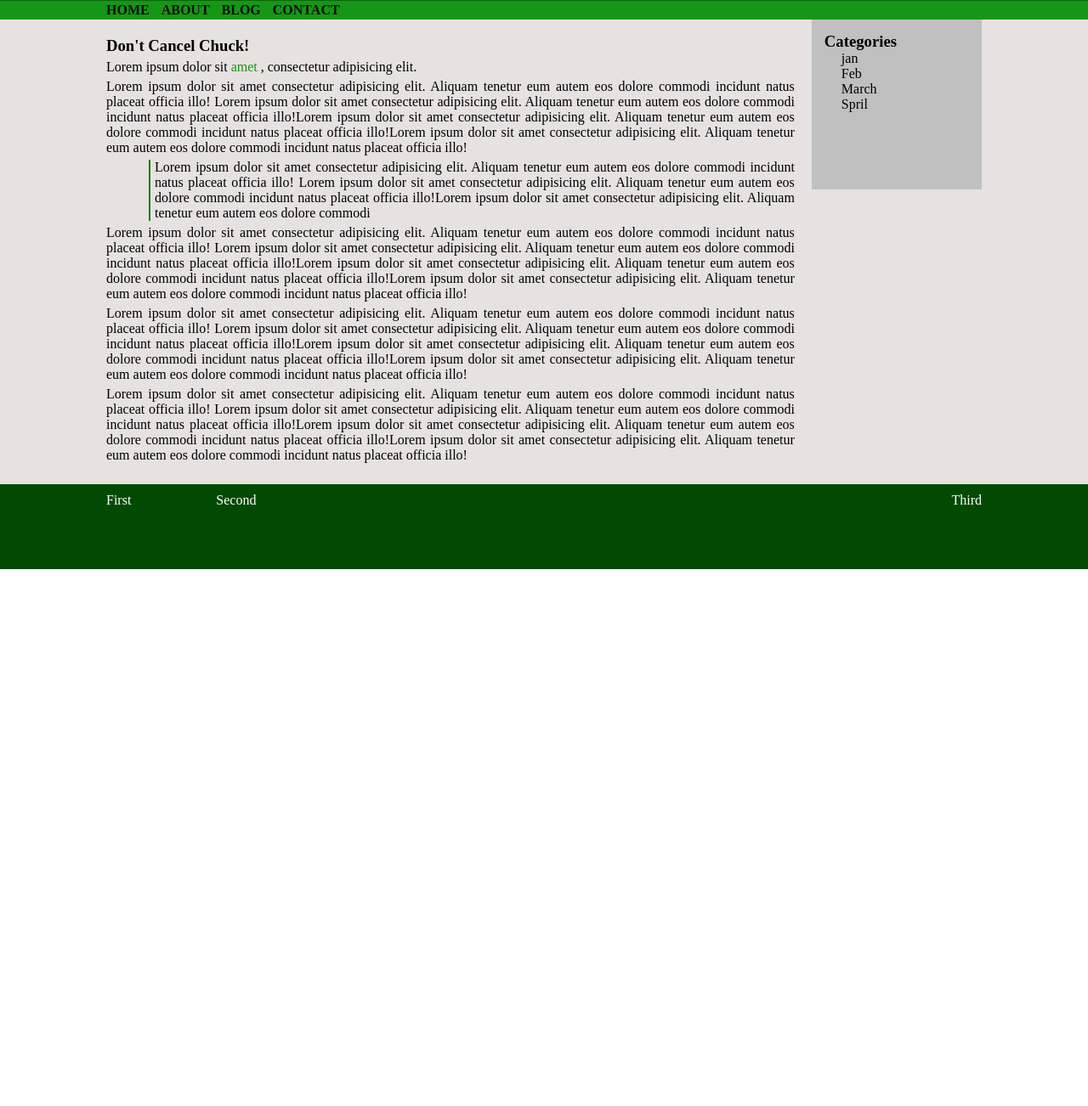
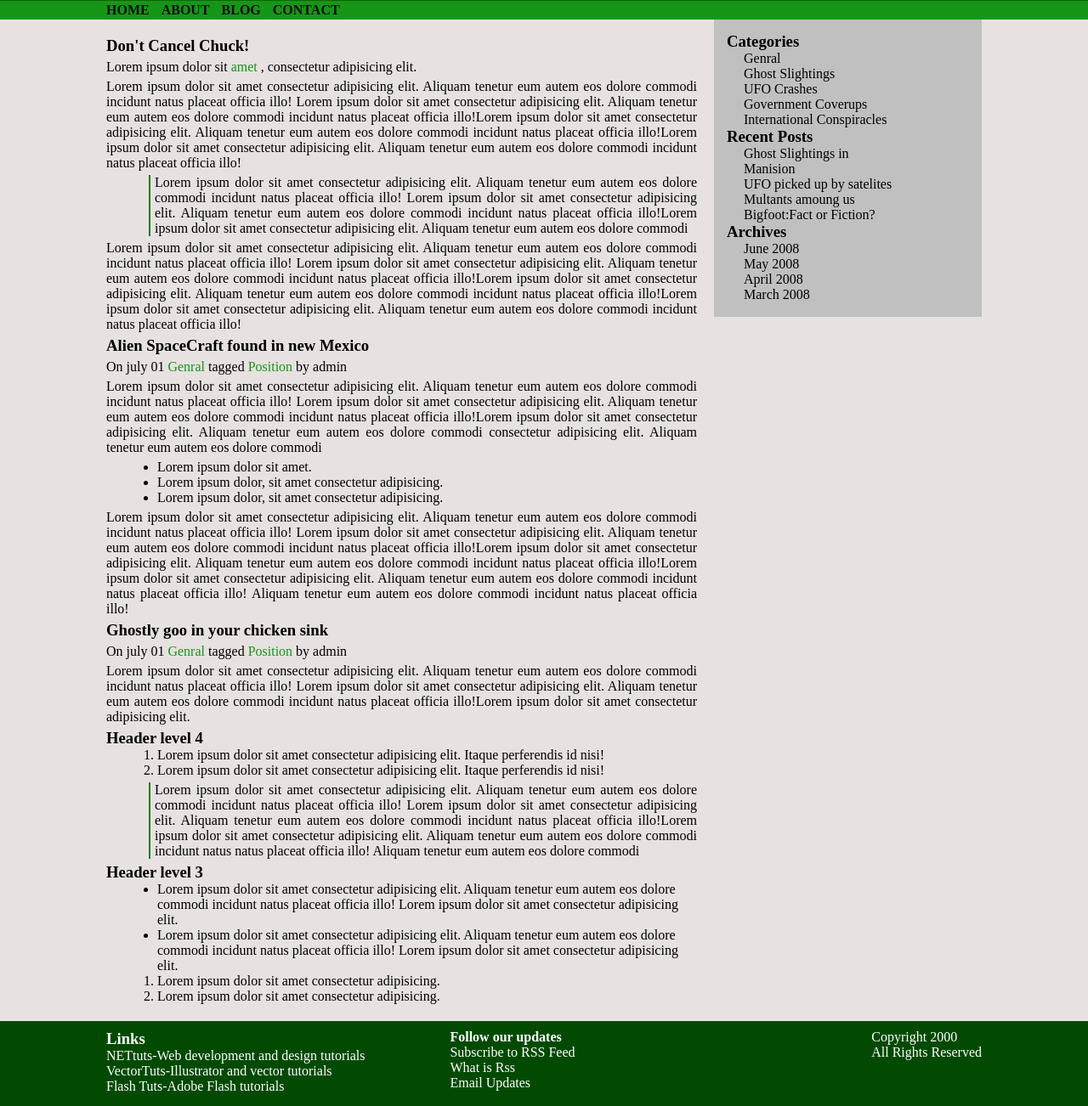
Before and after one commit to ritikaraikwar-dev/weblayout2, a plain HTML site: page index.html in a window 1280 px wide. Shown: the part 117-1419 px from the top of the page at 85% size. Before the commit the page ends 800 px from the top, so only its background shows below. Drawn offline with Linux system fonts and the light colour scheme.

Commit message:
weblayout2

```diff
--- a/assets/css/style.css
+++ b/assets/css/style.css
@@ -26,7 +26,7 @@
  }
  .top-head  a{
      color: #fff;
-     text-decoration: none;
+
  }
 /* Top head section start */
 
@@ -87,11 +87,20 @@ nav ul li a {
 aside{
     background: silver;
     padding: 15px 100px 50px 15px;
-    height: 200px;
+    height: 350px;
 }
 aside ul li{
     list-style: none;
     padding-left: 20px;
+    width: 200px;
+}
+
+article ul {
+    padding-left: 60px;
+}
+
+article ol {
+    padding-left: 60px;
 }
 /* main section end */
 
@@ -117,3 +126,47 @@ footer .third{
 
 }
 /* footer section end */
+
+/* Media Queries Start */
+@media screen and (max-width:991) {
+
+    .top-head, footer{
+        height: auto;
+        padding: 0px;
+    }
+    .top-head ul li{
+        display: block;
+    }
+    header{
+        padding: 0px 0px 0px 10px;
+    }
+    .main{
+
+        padding: 0px  ;
+   }
+   @media screen and (max-width:767){
+       .main article, .main aside{
+        float: none;
+        width: 100%;
+        padding: 0px;
+       }
+       footer .first, footer .second footer .third{
+        float: none;
+        width: 100%;
+        text-align: center;
+       }
+   }
+
+    @media screen and (max-width:586) {
+
+        header{
+            line-height: none;
+        }
+        header h1{
+            display: block;
+        }
+
+    }
+
+}
+/* Media Queries end */
--- a/index.html
+++ b/index.html
@@ -59,31 +59,98 @@
             <p>
                 Lorem ipsum dolor sit amet consectetur adipisicing elit. Aliquam tenetur eum autem eos dolore commodi incidunt natus placeat officia illo! Lorem ipsum dolor sit amet consectetur adipisicing elit. Aliquam tenetur eum autem eos dolore commodi incidunt natus placeat officia illo!Lorem ipsum dolor sit amet consectetur adipisicing elit. Aliquam tenetur eum autem eos dolore commodi incidunt natus placeat officia illo!Lorem ipsum dolor sit amet consectetur adipisicing elit. Aliquam tenetur eum autem eos dolore commodi incidunt natus placeat officia illo!
             </p>
-            <p>
-                Lorem ipsum dolor sit amet consectetur adipisicing elit. Aliquam tenetur eum autem eos dolore commodi incidunt natus placeat officia illo! Lorem ipsum dolor sit amet consectetur adipisicing elit. Aliquam tenetur eum autem eos dolore commodi incidunt natus placeat officia illo!Lorem ipsum dolor sit amet consectetur adipisicing elit. Aliquam tenetur eum autem eos dolore commodi incidunt natus placeat officia illo!Lorem ipsum dolor sit amet consectetur adipisicing elit. Aliquam tenetur eum autem eos dolore commodi incidunt natus placeat officia illo!
-            </p>
-            <p>
-                Lorem ipsum dolor sit amet consectetur adipisicing elit. Aliquam tenetur eum autem eos dolore commodi incidunt natus placeat officia illo! Lorem ipsum dolor sit amet consectetur adipisicing elit. Aliquam tenetur eum autem eos dolore commodi incidunt natus placeat officia illo!Lorem ipsum dolor sit amet consectetur adipisicing elit. Aliquam tenetur eum autem eos dolore commodi incidunt natus placeat officia illo!Lorem ipsum dolor sit amet consectetur adipisicing elit. Aliquam tenetur eum autem eos dolore commodi incidunt natus placeat officia illo!
-            </p>
+
+            <h3>Alien SpaceCraft found in new Mexico</h3>
+
+            <p>On july 01 <a href="javascript:void()">Genral</a> tagged <a href="javascript:void()">Position</a> by admin </p>
+            <p>Lorem ipsum dolor sit amet consectetur adipisicing elit. Aliquam tenetur eum autem eos dolore commodi incidunt natus placeat officia illo! Lorem ipsum dolor sit amet consectetur adipisicing elit. Aliquam tenetur eum autem eos dolore commodi incidunt natus placeat officia illo!Lorem ipsum dolor sit amet consectetur adipisicing elit. Aliquam tenetur eum autem eos dolore commodi
+            consectetur adipisicing elit. Aliquam tenetur eum autem eos dolore commodi </p>
+
+            <ul>
+            <li>Lorem ipsum dolor sit amet.</li>
+            <li>Lorem ipsum dolor, sit amet consectetur adipisicing.</li>
+            <li>Lorem ipsum dolor, sit amet consectetur adipisicing.</li>
+           </ul>
+
+           <p>
+            Lorem ipsum dolor sit amet consectetur adipisicing elit. Aliquam tenetur eum autem eos dolore commodi incidunt natus placeat officia illo! Lorem ipsum dolor sit amet consectetur adipisicing elit. Aliquam tenetur eum autem eos dolore commodi incidunt natus placeat officia illo!Lorem ipsum dolor sit amet consectetur adipisicing elit. Aliquam tenetur eum autem eos dolore commodi incidunt natus placeat officia illo!Lorem ipsum dolor sit amet consectetur adipisicing elit. Aliquam tenetur eum autem eos dolore commodi incidunt natus placeat officia illo! Aliquam tenetur eum autem eos dolore commodi incidunt natus placeat officia illo!
+           </p>
+
+           <h3>Ghostly goo in your chicken sink</h3>
+           <p>On july 01 <a href="javascript:void()">Genral</a> tagged <a href="javascript:void()">Position</a> by admin </p>
+           <p>Lorem ipsum dolor sit amet consectetur adipisicing elit. Aliquam tenetur eum autem eos dolore commodi incidunt natus placeat officia illo! Lorem ipsum dolor sit amet consectetur adipisicing elit. Aliquam tenetur eum autem eos dolore commodi incidunt natus placeat officia illo!Lorem ipsum dolor sit amet consectetur adipisicing elit.</p>
+
+           <h3>Header level 4</h3>
+
+           <ol>
+            <li>Lorem ipsum dolor sit amet consectetur adipisicing elit. Itaque perferendis id nisi!</li>
+            <li>Lorem ipsum dolor sit amet consectetur adipisicing elit. Itaque perferendis id nisi!</li>
+          </ol>
+
+          <p style="margin-left: 50px; border-left:2px solid green; padding-left:5px">Lorem ipsum dolor sit amet consectetur adipisicing elit. Aliquam tenetur eum autem eos dolore commodi incidunt natus placeat officia illo! Lorem ipsum dolor sit amet consectetur adipisicing elit. Aliquam tenetur eum autem eos dolore commodi incidunt natus placeat officia illo!Lorem ipsum dolor sit amet consectetur adipisicing elit. Aliquam tenetur eum autem eos dolore commodi incidunt natus  natus placeat officia illo! Aliquam tenetur eum autem eos dolore commodi  </p>
+
+          <h3>Header level 3</h3>
+           <ul>
+            <li>Lorem ipsum dolor sit amet consectetur adipisicing elit. Aliquam tenetur eum autem eos dolore commodi incidunt natus placeat officia illo! Lorem ipsum dolor sit amet consectetur adipisicing elit.   </li>
+            <li>Lorem ipsum dolor sit amet consectetur adipisicing elit. Aliquam tenetur eum autem eos dolore commodi incidunt natus placeat officia illo! Lorem ipsum dolor sit amet consectetur adipisicing elit.</li>
+           </ul>
+
+           <ol>
+            <li>Lorem ipsum dolor sit amet consectetur adipisicing.</li>
+            <li>Lorem ipsum dolor sit amet consectetur adipisicing.</li>
+
+           </ol>
           </article>
+
           <aside>
             <h3>Categories</h3>
             <ul>
-                <li>jan</li>
-                <li>Feb</li>
-                <li>March</li>
-                <li>Spril</li>
-                <li></li>
+                <li>Genral</li>
+                <li> Ghost Slightings  </li>
+                <li> UFO Crashes </li>
+                <li> Government Coverups </li>
+                <li> International Conspiracles </li>
             </ul>
+
+            <h3>Recent Posts</h3>
+            <ul>
+                <li> Ghost Slightings in Manision<li>
+                <li>UFO picked up by satelites</li>
+                <li>Multants amoung us</li>
+                <li>Bigfoot:Fact or Fiction?</li>
+
+            </ul>
+
+            <h3>Archives</h3>
+            <ul>
+                <li> June 2008<li>
+                <li>May 2008</li>
+                <li>April 2008</li>
+                <li>March 2008</li>
+             </ul>
           </aside>
       </div>
      <!-- main section end -->
 
      <!-- footer Section start -->
       <footer>
-        <div class="first">First</div>
-        <div class="second">Second</div>
-        <div class="third">Third</div>
+        <div class="first">
+          <h3>Links</h3>
+          <p>NETtuts-Web development and design tutorials</p>
+          <p>VectorTuts-Illustrator and vector tutorials</p>
+          <p>Flash Tuts-Adobe Flash tutorials</p>
+        </div>
+
+        <div class="second">
+          <h4>Follow our updates</h4>
+          <p>Subscribe to RSS Feed</p>
+          <p>What is Rss</p>
+          <p>Email Updates</p>
+        </div>
+        <div class="third">
+          <p>Copyright 2000</p>
+          <p>All Rights Reserved</p>
+        </div>
       </footer>
      <!-- footer Section end -->
 
```
